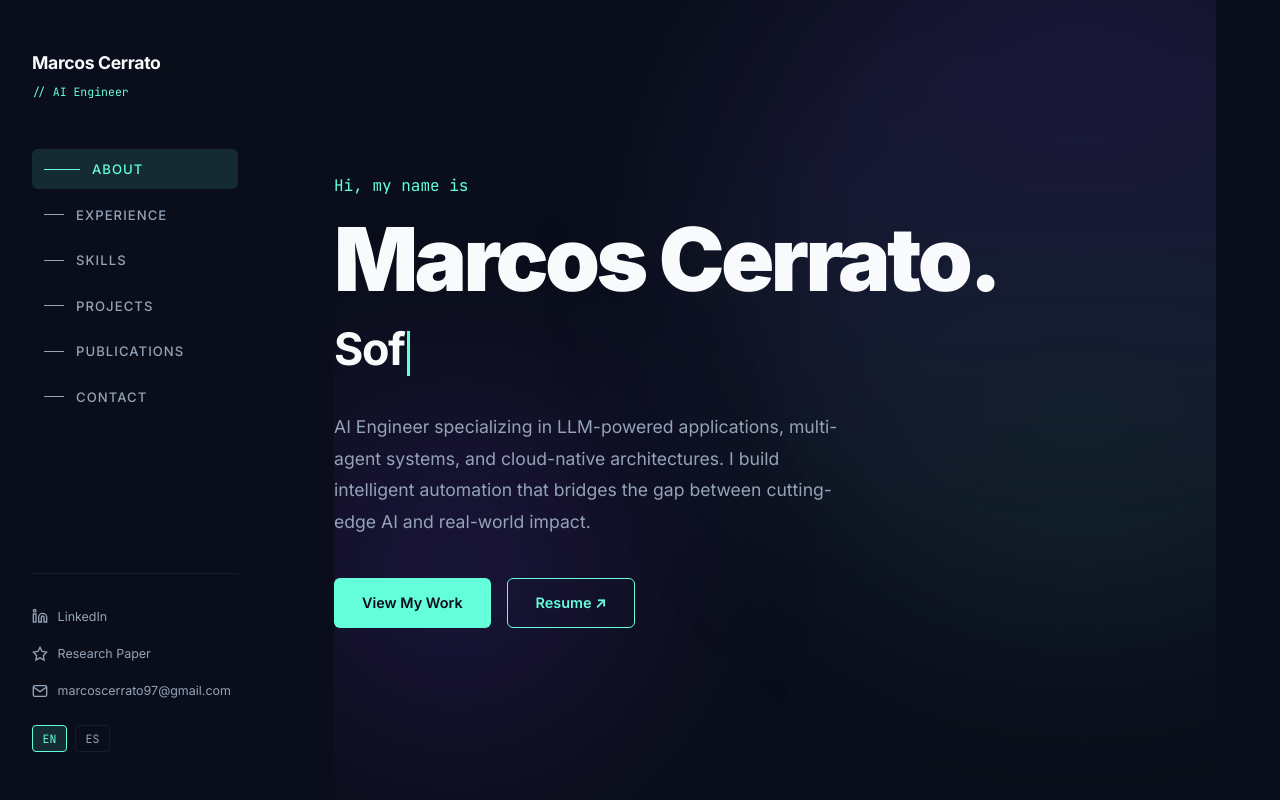
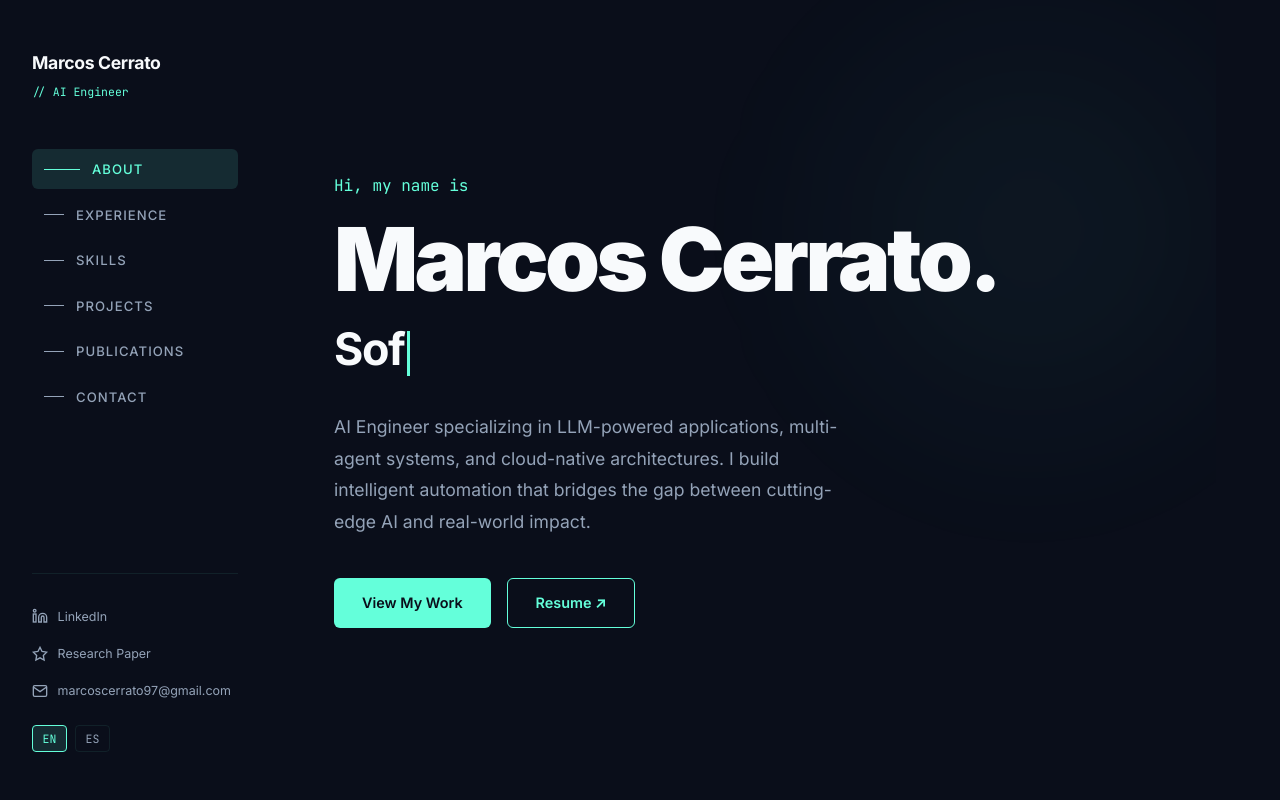
Before and after one commit to MarcosCerrato/personal-web, a plain HTML site: page index.html in a window 1280 px wide. Shown: the top 800 px of the page. Drawn offline with Linux system fonts and the light colour scheme.

Commit message:
Remove purple background orb

```diff
--- a/index.html
+++ b/index.html
@@ -258,25 +258,16 @@
 
     .hero-bg {
       position: absolute;
-      width: 700px; height: 700px;
-      background: conic-gradient(from 0deg, #7c3aed44, #64ffda22, #7c3aed44);
+      width: 600px; height: 600px;
+      background: radial-gradient(circle, rgba(100,255,218,0.07), transparent 70%);
       border-radius: 50%;
-      filter: blur(100px);
-      opacity: 0.6;
-      top: -100px; right: -200px;
+      filter: blur(80px);
+      opacity: 0.8;
+      top: -80px; right: -100px;
       animation: orb-float 10s ease-in-out infinite alternate;
       pointer-events: none;
     }
-    .hero-bg-2 {
-      position: absolute;
-      width: 400px; height: 400px;
-      background: radial-gradient(circle, #7c3aed33, transparent);
-      border-radius: 50%;
-      filter: blur(80px);
-      bottom: 50px; left: -100px;
-      animation: orb-float 14s ease-in-out infinite alternate-reverse;
-      pointer-events: none;
-    }
+    .hero-bg-2 { display: none; }
 
     @keyframes orb-float {
       from { transform: translate(0, 0) scale(1); }
```
